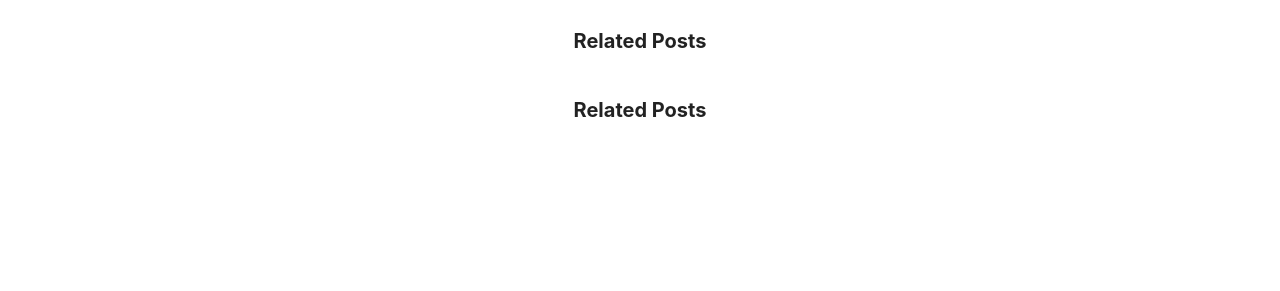
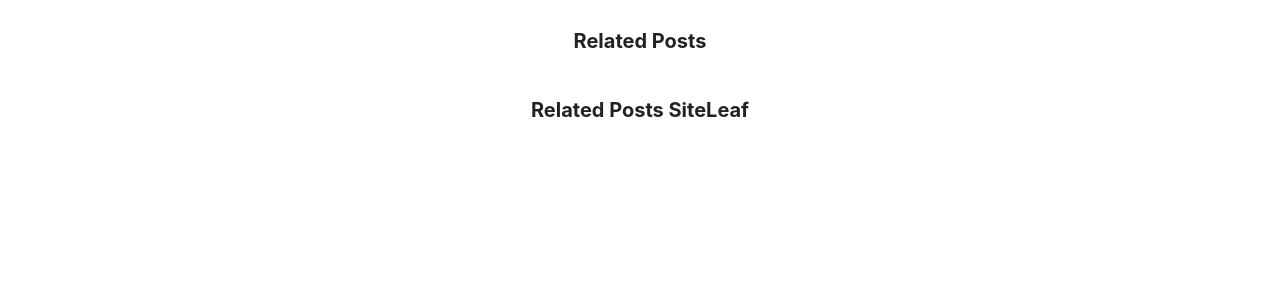
Before and after one commit to lucashaley/lucashaley.github.io, a Jekyll site: the page built from _posts/2023-04-20-goodbye-forestry-dot-io.markdown, in a window 1280 px wide. Shown: the part 355-646 px from the top of the page. Built offline with Jekyll 4.4.1, drawn with Linux system fonts in a browser that asks for light colours; our own code applies the rules of GitHub Pages for plain Markdown files.

Commit message:
Update post.html

```diff
--- a/_layouts/post.html
+++ b/_layouts/post.html
@@ -53,7 +53,7 @@
   </div>
 
   <div class="related">
-    <h3>Related Posts</h3>
+    <h3>Related Posts SiteLeaf</h3>
     <div style="display: flex; justify-content: center;">
     {% if post %}
       {% assign similar_posts = post.posts %}
```
